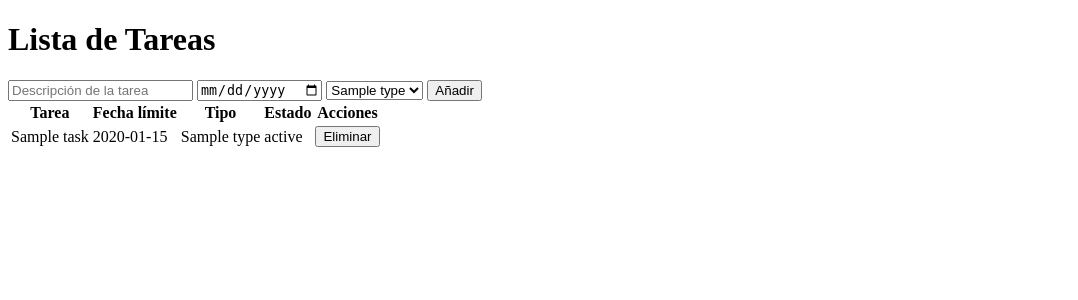
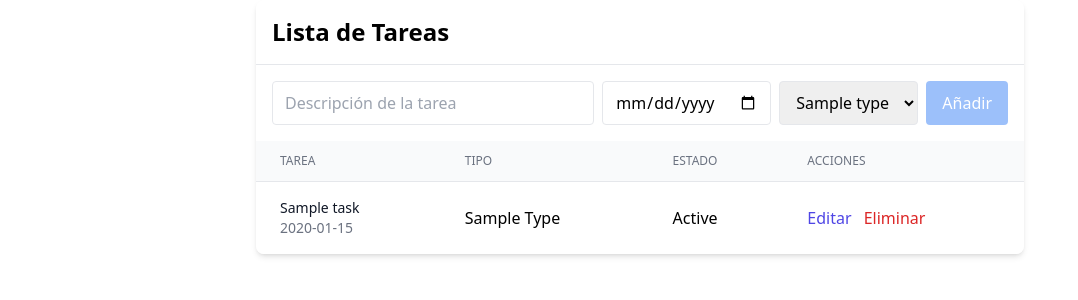
Before and after one commit to Vicnow/Todo-App-PHP, a PHP site: page / in a window 1280 px wide. Shown: the top 300 px of the page, without its empty margins (0-1078 px from the left). Run offline with PHP 8.4, Linux system fonts and the light colour scheme; tables that the repository leaves empty or names only in its code hold one stand-in row (values such as "Sample post"); some libraries are stand-ins or nearby versions.

Commit message:
Implement task addition functionality with AJAX and form validation

```diff
--- /dev/null
+++ b/assets/js/app.js
@@ -0,0 +1,75 @@
+$(document).ready(function () {
+    //  Referencias a los elementos del formulario
+    var $nameInput = $('#task_name');
+    var $dateInput = $('#due_date');
+    var $typeSelect = $('#task_type');
+    var $addButton = $('#addTaskBtn');
+
+    // Función que comprueba si el formulario es válido
+    function updateAddButton() {
+        // Nombre no vacío y menor de 50 caracteres
+        var name = $nameInput.val().trim();
+        var validName = name.length > 0 && name.length <= 50;
+
+        // Fecha no vacía
+        var dueDate = $dateInput.val();
+        var validDate = dueDate !== '';
+
+        // Habilitar sólo si TODO es válido
+        if (validName && validDate) {
+            $addButton.prop('disabled', false);
+        } else {
+            $addButton.prop('disabled', true);
+        }
+    }
+
+    // Ejecutar validación en cada cambio de input/select
+    $nameInput.on('input', updateAddButton);
+    $dateInput.on('change', updateAddButton);
+    $typeSelect.on('change', updateAddButton);
+
+    // Inicializar estado del botón al cargar la página
+    updateAddButton();
+
+    // Manejador de envío igual
+    $('#addTaskForm').on('submit', function (e) {
+        e.preventDefault();
+        $.ajax({
+            url: 'add.php',
+            method: 'POST',
+            dataType: 'json',
+            data: {
+                task_name: $nameInput.val().trim(),
+                due_date: $dateInput.val(),
+                task_type_id: $typeSelect.val()
+            },
+            success: function (response) {
+                if (response.status === 'success') {
+                    var t = response.task;
+                    var row = '<tr data-id="' + t.id + '">' +
+                        '<td class="px-6 py-4">' +
+                        '<div class="flex flex-col">' +
+                        '<span class="text-sm font-medium text-gray-900 break-words max-w-xs">' + t.task_name + '</span>' +
+                        '<span class="text-sm text-gray-500">' + t.due_date + '</span>' +
+                        '</div>' +
+                        '</td>' +
+                        '<td  class="px-6 py-4 whitespace-nowrap capitalize">' + t.task_type + '</td>' +
+                        '<td  class="px-6 py-4 whitespace-nowrap capitalize">' + t.status + '</td>' +
+                        '<td  class="px-6 py-4 whitespace-nowrap space-x-2">' +
+                        '<a href="edit.php?id=' + t.id + '" class="text-indigo-600 hover:text-indigo-900">Editar</a> ' +
+                        '<button  class="deleteBtn text-red-600 hover:text-red-900" data-id="' + t.id + '">Eliminar</button>' +
+                        '</td>' +
+                        '</tr>';
+                    $('#tasksTable tbody').prepend(row);
+                    $('#addTaskForm')[0].reset();
+                    updateAddButton(); // volver a deshabilitar hasta nueva validación
+                } else {
+                    alert('Error al agregar tarea: ' + response.message);
+                }
+            },
+            error: function () {
+                alert('Error en la petición AJAX.');
+            }
+        });
+    });
+});
--- /dev/null
+++ b/edit.php
@@ -0,0 +1,2 @@
+<?php
+// Este archivo aún no hace nada
--- a/index.php
+++ b/index.php
@@ -20,68 +20,105 @@ $tasks = $stmt->fetchAll();
 ?>
 <!DOCTYPE html>
 <html lang="es">
+
 <head>
     <meta charset="UTF-8">
     <title>Lista de Tareas</title>
     <link rel="stylesheet" href="assets/css/style.css">
     <!-- Incluimos jQuery desde el CDN -->
     <script src="https://code.jquery.com/jquery-3.6.0.min.js"></script>
+    <!-- Incluimos Tailwind CSS desde el CDN -->
+    <script src="https://cdn.tailwindcss.com"></script>
+    <!-- Estilo CSS -->
+    <link rel="stylesheet" href="assets/css/style.css">
+    <!-- Script de interacción -->
+    <script src="assets/js/app.js"></script>
 </head>
+
 <body>
-  <h1>Lista de Tareas</h1>
-  <!-- Formulario para añadir una tarea sin recarga -->
-  <form id="addTaskForm">
+    <!-- Lista de tareas -->
+    <div class="max-w-3xl mx-auto bg-white shadow-md rounded-lg overflow-hidden">
+        <h1 class="text-2xl font-bold p-4 border-b">Lista de Tareas</h1>
+
+        <!-- Formulario de alta de tarea -->
+        <form id="addTaskForm" class="p-4 flex space-x-2">
             <input
                 type="text"
+                name="task_name"
                 id="task_name"
-      name="task_name"
+                class="flex-1 border rounded px-3 py-2"
                 placeholder="Descripción de la tarea"
-      required
-    >
+                maxlength="50"
+                required>
             <input
-      type="date"
-      id="due_date"
-      name="due_date"
-    >
-    <select id="task_type" name="task_type_id">
+                type="date" name="due_date" id="due_date"
+                class="border rounded px-3 py-2"
+                required>
+            <select
+                name="task_type_id" id="task_type"
+                class="border rounded px-3 py-2">
                 <?php
                 // Cargar opciones de tipo de tarea desde la tabla task_types
-      $types = $pdo->query("SELECT id, type_name FROM task_types")->fetchAll();
+                $types = $pdo->query("SELECT id, type_name FROM task_types ORDER BY id ASC")->fetchAll();
                 foreach ($types as $type) {
                     echo "<option value=\"{$type['id']}\">{$type['type_name']}</option>";
                 }
                 ?>
             </select>
-    <button type="submit">Añadir</button>
+            <button
+                type="submit"
+                id="addTaskBtn"
+                class="bg-blue-500 text-white px-4 py-2 rounded hover:bg-blue-600 disabled:opacity-50"
+                disabled>
+                Añadir
+            </button>
         </form>
 
-  <!-- Tabla de tareas -->
-  <table id="tasksTable">
-    <thead>
+        <!-- Si el array $tasks está vacío -->
+        <?php if (count($tasks) === 0): ?>
+            <p class="p-4 text-center text-gray-500">
+                No hay tareas registradas. ¡Agrega la primera arriba!
+            </p>
+        <?php else: ?>
+            <!-- Tabla de tareas hay tareas -->
+            <table id="tasksTable" class="table-auto min-w-full divide-y divide-gray-200">
+                <thead class="bg-gray-50">
                     <tr>
-        <th>Tarea</th>
-        <th>Fecha límite</th>
-        <th>Tipo</th>
-        <th>Estado</th>
-        <th>Acciones</th>
+                        <th class="px-6 py-3 text-left text-xs font-medium text-gray-500 uppercase">Tarea</th>
+                        <th class="px-6 py-3 text-left text-xs font-medium text-gray-500 uppercase">Tipo</th>
+                        <th class="px-6 py-3 text-left text-xs font-medium text-gray-500 uppercase">Estado</th>
+                        <th class="px-6 py-3 text-left text-xs font-medium text-gray-500 uppercase">Acciones</th>
                     </tr>
                 </thead>
-    <tbody>
+                <tbody class="bg-white divide-y divide-gray-200">
                     <?php foreach ($tasks as $t): ?>
                         <tr data-id="<?= $t['id'] ?>">
-          <td><?= htmlspecialchars($t['task_name']) ?></td>
-          <td><?= $t['due_date'] ?: '-' ?></td>
-          <td><?= $t['task_type'] ?></td>
-          <td><?= $t['status'] ?></td>
-          <td>
-            <!-- Botón de borrado que activará confirmación -->
-            <button class="deleteBtn" data-id="<?= $t['id'] ?>">
+                            <td class="px-6 py-4">
+                                <div class="flex flex-col">
+                                    <span class="text-sm font-medium text-gray-900 break-words max-w-xs"><?= $t['task_name'] ?></span>
+                                    <span class="text-sm text-gray-500"><?= $t['due_date'] ?></span>
+                                </div>
+                            </td>
+                            <td class="px-6 py-4 whitespace-nowrap capitalize"><?= $t['task_type'] ?></td>
+                            <td class="px-6 py-4 whitespace-nowrap capitalize"><?= $t['status'] ?></td>
+                            <td class="px-6 py-4 whitespace-nowrap space-x-2">
+                                <a
+                                    href="edit.php?id=<?= $t['id'] ?>"
+                                    class="text-indigo-600 hover:text-indigo-900">
+                                    Editar
+                                </a>
+                                <button
+                                    class="deleteBtn text-red-600 hover:text-red-900"
+                                    data-id="<?= $t['id'] ?>">
                                     Eliminar
                                 </button>
                             </td>
                         </tr>
-      <?php endforeach ?>
+                    <?php endforeach; ?>
                 </tbody>
             </table>
+        <?php endif; ?>
+    </div>
 </body>
+
 </html>
```
Also changed, not shown: add.php (added, +70 -0 lines), assets/css/style.css (added). Lines whose indentation alone changed are shown as unchanged.
